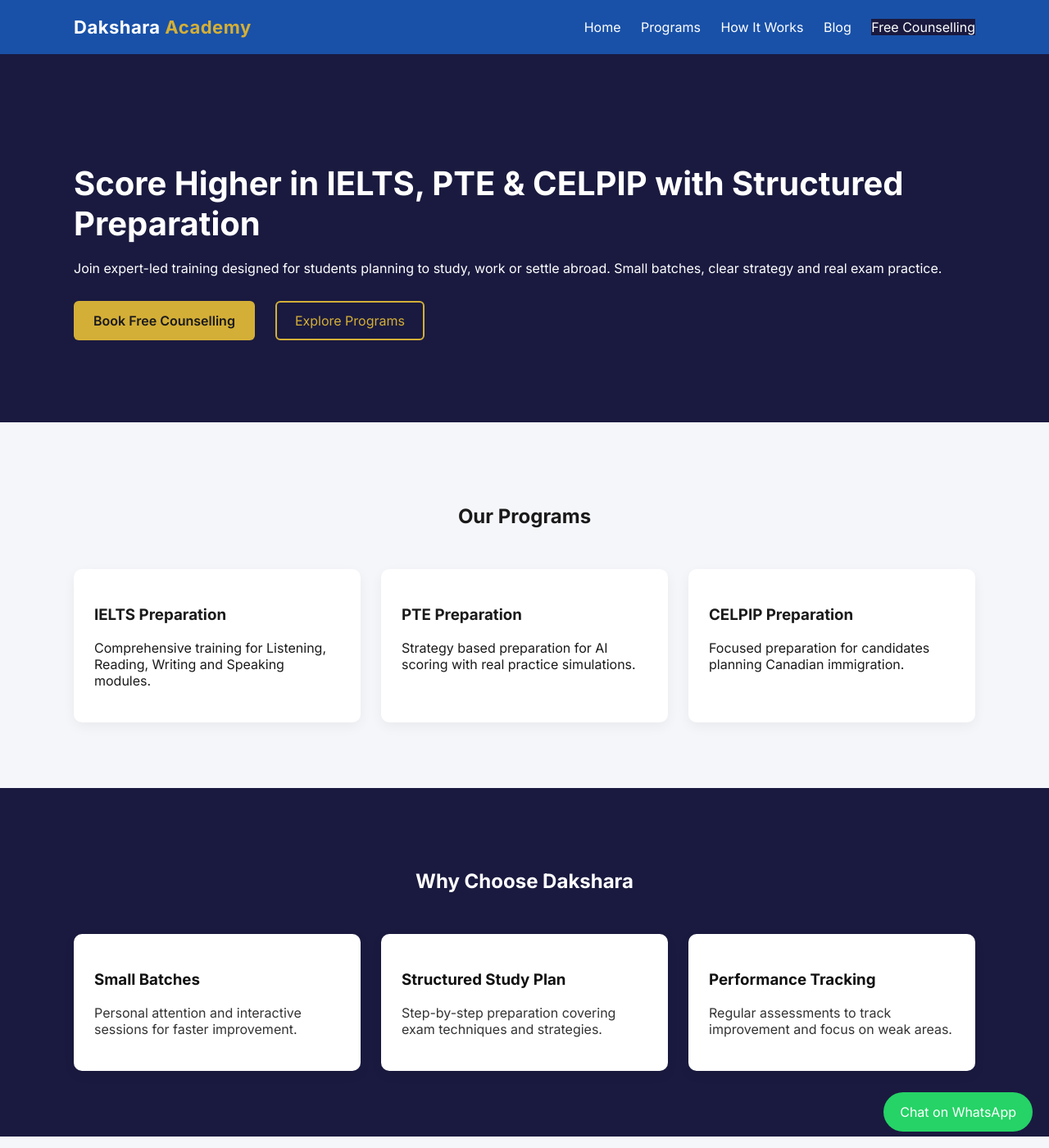
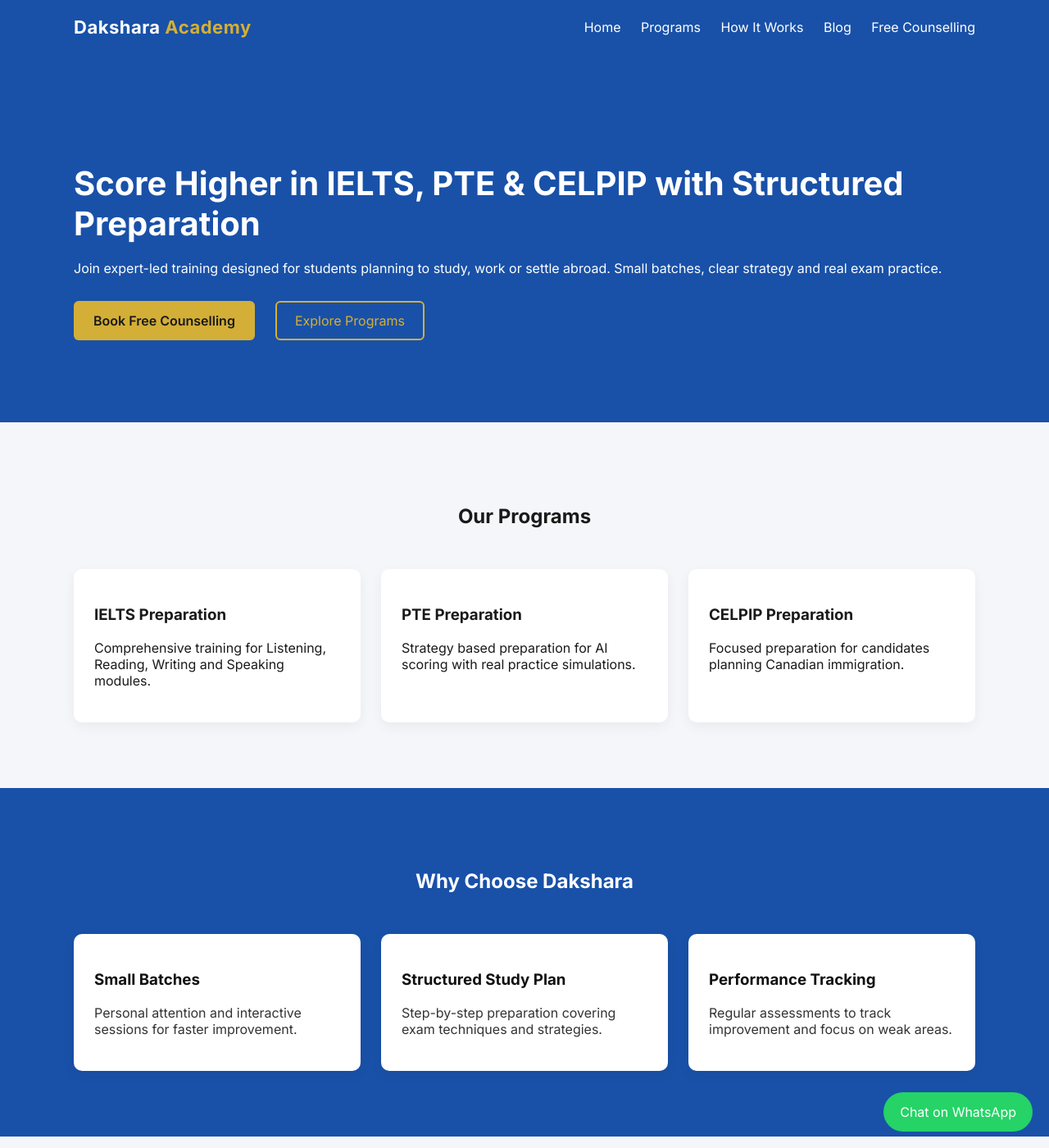
Before and after one commit to daksharaacademy/daksharaacademy.github.io, a Jekyll site: the page built from index.html, in a window 1280 px wide and 1400 px high. Shown: the whole window at 82% size. Built offline with Jekyll 4.4.1, drawn with Linux system fonts in a browser that asks for light colours.

Commit message:
Update style.css

```diff
--- a/assets/style.css
+++ b/assets/style.css
@@ -44,7 +44,7 @@
 }
 
 .hero{
-background:#1a1a40;
+background:#1951A8;
 color:white;
 padding:100px 0;
 }
@@ -110,7 +110,7 @@
 }
 
 .dark{
-background:#1a1a40;
+background:#1951A8;
 color:white;
 }
 
@@ -129,7 +129,7 @@
 
 .cta{
 text-align:center;
-background:#1a1a40;
+background:#1951A8;
 color:white;
 }
 
```
